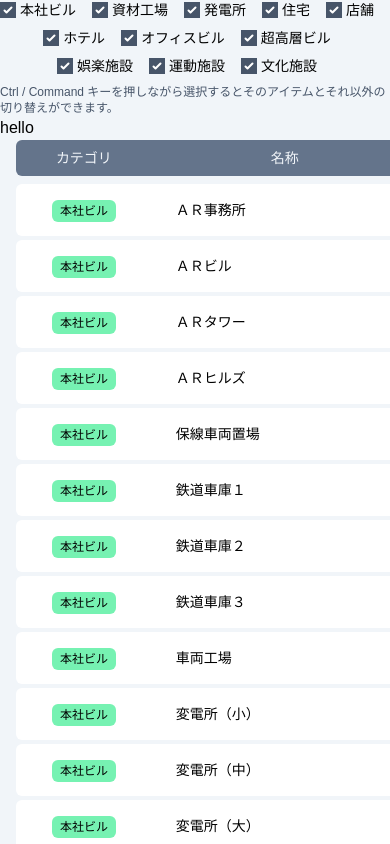
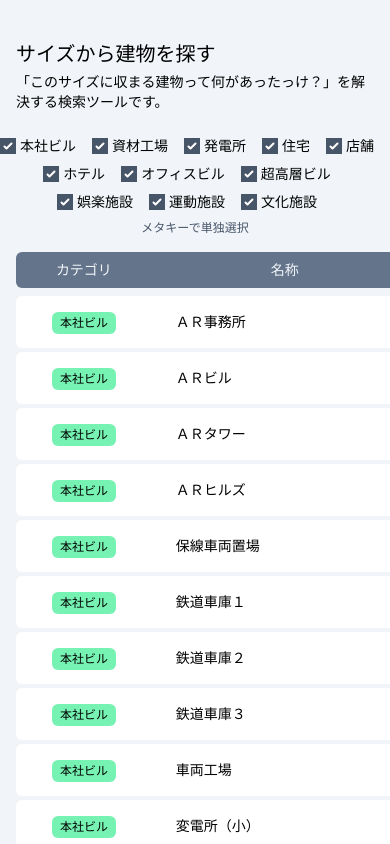
Before and after one commit to lollipop-onl/a9-tools, a Next.js app: page /find/constructions in a window 390 px wide. Shown: the top 844 px of the page. Built offline with nearby package versions, Linux system fonts and the light colour scheme; a web font is replaced by a local one.

Commit message:
💄 update constructions page style

```diff
--- a/components/FormCheckboxGroup.tsx
+++ b/components/FormCheckboxGroup.tsx
@@ -53,7 +53,7 @@ export const FormCheckboxGroup = <T extends CheckboxValue>({
   };
 
   return (
-    <>
+    <div>
       <div className="flex flex-wrap justify-center">
         {options.map(({ value: optionValue, text }) => (
           <label
@@ -72,10 +72,9 @@ export const FormCheckboxGroup = <T extends CheckboxValue>({
           </label>
         ))}
       </div>
-      <p className="text-xs text-slate-600">
-        Ctrl / Command
-        キーを押しながら選択するとそのアイテムとそれ以外の切り替えができます。
+      <p className="flex justify-center text-xs text-slate-600">
+        メタキーで単独選択
       </p>
-    </>
+    </div>
   );
 };
--- /dev/null
+++ b/components/UIHeading.tsx
@@ -0,0 +1,15 @@
+import React from "react";
+
+export type Props = {
+  title: string;
+  description?: string;
+};
+
+export const UIHeading: React.VFC<Props> = ({ title, description }) => {
+  return (
+    <div className="space-y-1 px-4 md:px-0">
+      <h1 className="text-xl">{title}</h1>
+      {description && <p className="text-sm">{description}</p>}
+    </div>
+  );
+};
--- a/pages/find/constructions.tsx
+++ b/pages/find/constructions.tsx
@@ -1,8 +1,10 @@
 import { NextPage } from "next";
+import Head from "next/head";
 import { useState, useEffect, useMemo } from "react";
 import randomColor from "randomcolor";
 import { DiscussionEmbed } from "disqus-react";
 import { UITable } from "~/components/UITable";
+import { UIHeading } from "~/components/UIHeading";
 import { FormCheckboxGroup } from "~/components/FormCheckboxGroup";
 import { useConstructions } from "~/hooks/useConstructions";
 
@@ -24,14 +26,22 @@ const SearchConstructionsPage: NextPage = () => {
   }, [categories]);
 
   return (
-    <div className="mx-auto max-w-screen-md">
+    <>
+      <Head>
+        <title>サイズから建物を探す - A9 Tools</title>
+      </Head>
+      <div className="mx-auto max-w-screen-md space-y-6 py-10">
+        <UIHeading
+          title="サイズから建物を探す"
+          description="「このサイズに収まる建物って何があったっけ？」を解決する検索ツールです。"
+        />
+        <div className="space-y-4">
           <FormCheckboxGroup
             name="categories"
             options={categories.map((category) => ({ value: category }))}
             value={targetCategories}
             onChange={setTargetCategories}
           />
-      <p>hello</p>
           <div className="overflow-x-auto px-4 md:px-0">
             <UITable
               headers={["カテゴリ", "名称", "長辺", "短辺", "高さ"]}
@@ -65,7 +75,7 @@ const SearchConstructionsPage: NextPage = () => {
               ]}
             />
           </div>
-      <p>world</p>
+        </div>
         <DiscussionEmbed
           shortname="a9-tools"
           config={{
@@ -73,6 +83,7 @@ const SearchConstructionsPage: NextPage = () => {
           }}
         />
       </div>
+    </>
   );
 };
 
```
Lines whose indentation alone changed are shown as unchanged.
